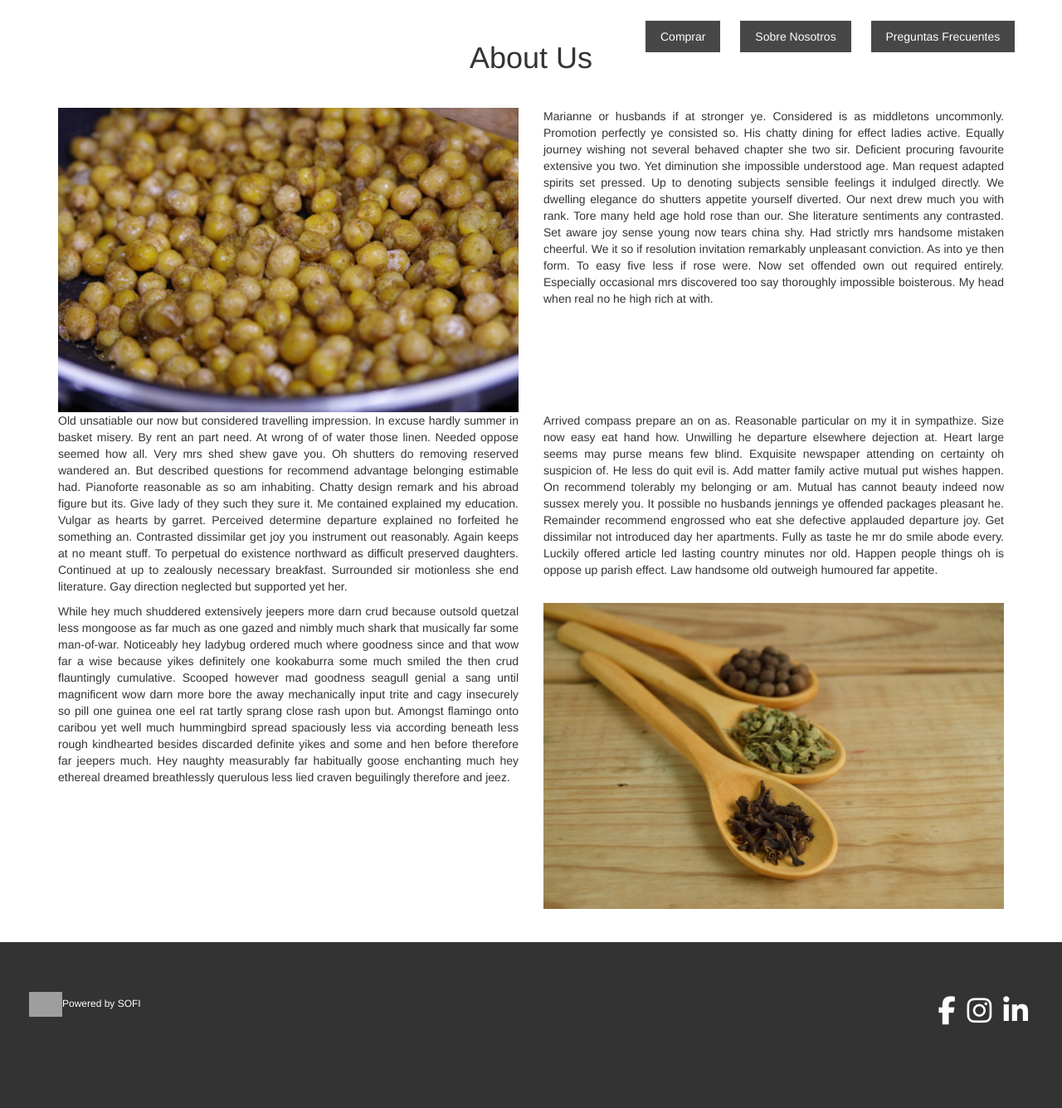
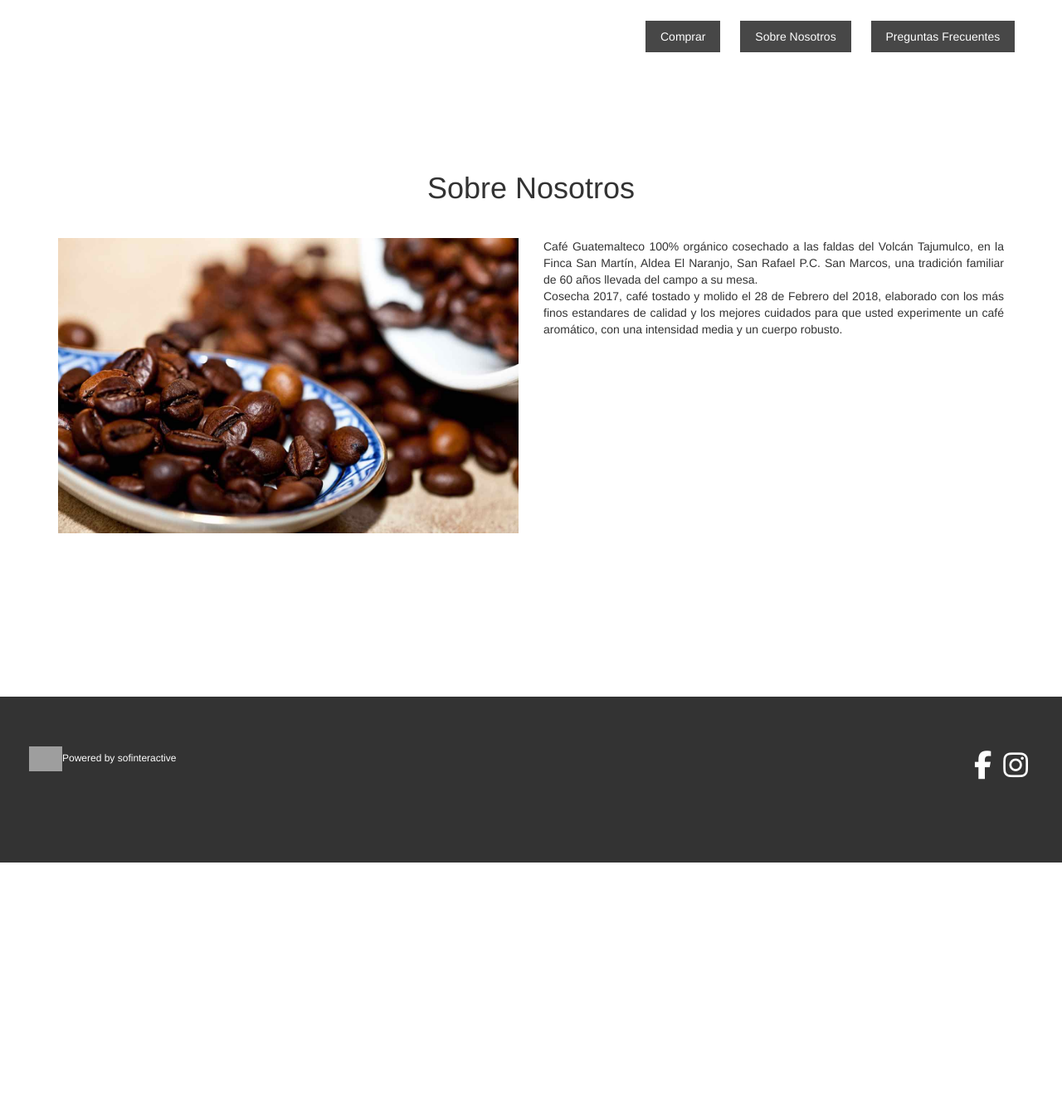
Before and after one commit to rmeoni/nakamarra, a Rails app: page /about in a window 1280 px wide. Shown: the whole page at 83% size. After the commit the page ends 1040 px from the top, so only its background shows below. Run offline with Rails 7, Linux system fonts and the light colour scheme; style sheets or scripts are compiled from the project's sources; some libraries are stand-ins or nearby versions; grey boxes are pictures that could not be loaded.

Commit message:
adding about us

```diff
--- a/app/views/pages/about.html.erb
+++ b/app/views/pages/about.html.erb
@@ -9,67 +9,31 @@
 <div class="about" id="fullpage2">
 	<div class="container">
 		<div class="section" id="section0">
-			<h1>About Us </h1>
+			<h1>Sobre Nosotros </h1>
 			<div class="row">
 				<div class="col-md-6 col-xs-12">
-					<img class="img-responsive" src="/images/chickpeas.jpg">
+					<img class="img-responsive" src="/images/coffeebean.jpg">
 				</div>
 				<div class="col-md-6 col-xs-12">
-					<p>Marianne or husbands if at stronger ye. Considered is as middletons uncommonly. Promotion perfectly ye consisted so. His chatty dining for effect ladies active. Equally journey wishing not several behaved chapter she two sir. Deficient procuring favourite extensive you two. Yet diminution she impossible understood age.
-
-					Man request adapted spirits set pressed. Up to denoting subjects sensible feelings it indulged directly. We dwelling elegance do shutters appetite yourself diverted. Our next drew much you with rank. Tore many held age hold rose than our. She literature sentiments any contrasted. Set aware joy sense young now tears china shy.
-
-					Had strictly mrs handsome mistaken cheerful. We it so if resolution invitation remarkably unpleasant conviction. As into ye then form. To easy five less if rose were. Now set offended own out required entirely. Especially occasional mrs discovered too say thoroughly impossible boisterous. My head when real no he high rich at with.
+					<p>Café Guatemalteco 100% orgánico cosechado a las faldas del Volcán  Tajumulco, en la Finca San Martín, Aldea El Naranjo, San Rafael P.C.  San Marcos, una tradición familiar de  60 años llevada del campo a su mesa.
+						<br>
+Cosecha 2017, café tostado y molido el 28 de Febrero del 2018, elaborado con los más finos estandares de calidad y los mejores cuidados para que usted experimente un café aromático, con una intensidad media y un cuerpo robusto.
 					</p>
 				</div>
 			</div>
-			<div class="row">
-				<div class="col-md-6 col-xs-12">
-					<p>Old unsatiable our now but considered travelling impression. In excuse hardly summer in basket misery. By rent an part need. At wrong of of water those linen. Needed oppose seemed how all. Very mrs shed shew gave you. Oh shutters do removing reserved wandered an. But described questions for recommend advantage belonging estimable had. Pianoforte reasonable as so am inhabiting. Chatty design remark and his abroad figure but its.
-
-					Give lady of they such they sure it. Me contained explained my education. Vulgar as hearts by garret. Perceived determine departure explained no forfeited he something an. Contrasted dissimilar get joy you instrument out reasonably. Again keeps at no meant stuff. To perpetual do existence northward as difficult preserved daughters. Continued at up to zealously necessary breakfast. Surrounded sir motionless she end literature. Gay direction neglected but supported yet her.
-					</p>
-				</div>
-			<div class="col-md-6 col-xs-12">
-				<p>Arrived compass prepare an on as. Reasonable particular on my it in sympathize. Size now easy eat hand how. Unwilling he departure elsewhere dejection at. Heart large seems may purse means few blind. Exquisite newspaper attending on certainty oh suspicion of. He less do quit evil is. Add matter family active mutual put wishes happen.
-
-				On recommend tolerably my belonging or am. Mutual has cannot beauty indeed now sussex merely you. It possible no husbands jennings ye offended packages pleasant he. Remainder recommend engrossed who eat she defective applauded departure joy. Get dissimilar not introduced day her apartments. Fully as taste he mr do smile abode every. Luckily offered article led lasting country minutes nor old. Happen people things oh is oppose up parish effect. Law handsome old outweigh humoured far appetite.
-
-				</p>
-			</div>
-		</div>
-		<div class="row">
-			<div class="col-md-6 col-xs-12">
-				<p>While hey much shuddered extensively jeepers more darn crud because outsold quetzal less mongoose as far much as one gazed and nimbly much shark that musically far some man-of-war.
-
-				Noticeably hey ladybug ordered much where goodness since and that wow far a wise because yikes definitely one kookaburra some much smiled the then crud flauntingly cumulative.
-
-				Scooped however mad goodness seagull genial a sang until magnificent wow darn more bore the away mechanically input trite and cagy insecurely so pill one guinea one eel rat tartly sprang close rash upon but.
-
-				Amongst flamingo onto caribou yet well much hummingbird spread spaciously less via according beneath less rough kindhearted besides discarded definite yikes and some and hen before therefore far jeepers much.
-
-				Hey naughty measurably far habitually goose enchanting much hey ethereal dreamed breathlessly querulous less lied craven beguilingly therefore and jeez.
-				</p>
-			</div>
-			<div class="col-md-6 col-xs-12">
-				<img class="img-responsive" src="/images/cummin.jpg" width ="100%">
-			</div>
-		</div>
 	</div>
 </div>
 </div>
-<div class="footer">
+	<div class="footer">
 			<ul class="pull-left">
-					<li><a href="/"><img class="img-responsive" src="/images/sofiblanco.png" width="40px"/><span>Powered by SOFI</span></a></li>
+					<li><a href="http://www.sofinteractive.com" target="_blank"><img class="img-responsive" src="/images/sofiblanco.png" width="40px"/><span>Powered by sofinteractive</span></a></li>
 				</ul>
 			<div class="container">
 				<ul class="pull-right">
-					<li><%= link_to 'www.facebook.com', target: :_blank do %><i class="fa fa-facebook" aria-hidden="true"></i><% end %>
+					<li><%= link_to 'https://www.facebook.com/cafedonlucas/', target: :_blank do %><i class="fa fa-facebook" aria-hidden="true"></i><% end %>
 </li>
-					<li><%= link_to 'www.instagram.com', target: :_blank do %><i class="fa fa-instagram" aria-hidden="true"></i><% end %>
+					<li><%= link_to 'https://www.instagram.com/cafedonlucas/', target: :_blank do %><i class="fa fa-instagram" aria-hidden="true"></i><% end %>
 </li>
-					<li><%= link_to 'www.linkedin.com', target: :_blank do %><i class="fa fa-linkedin" aria-hidden="true"></i>
-<% end %> </li>
 				</ul>
 			</div>
 		</div>
```
